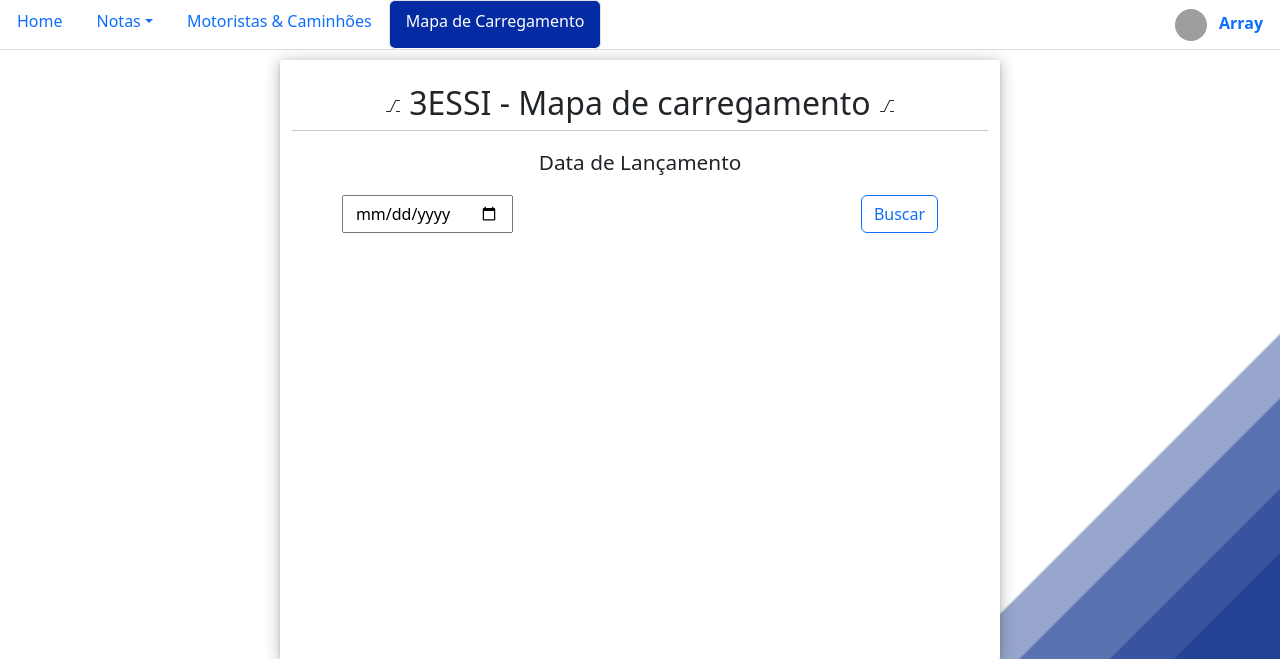
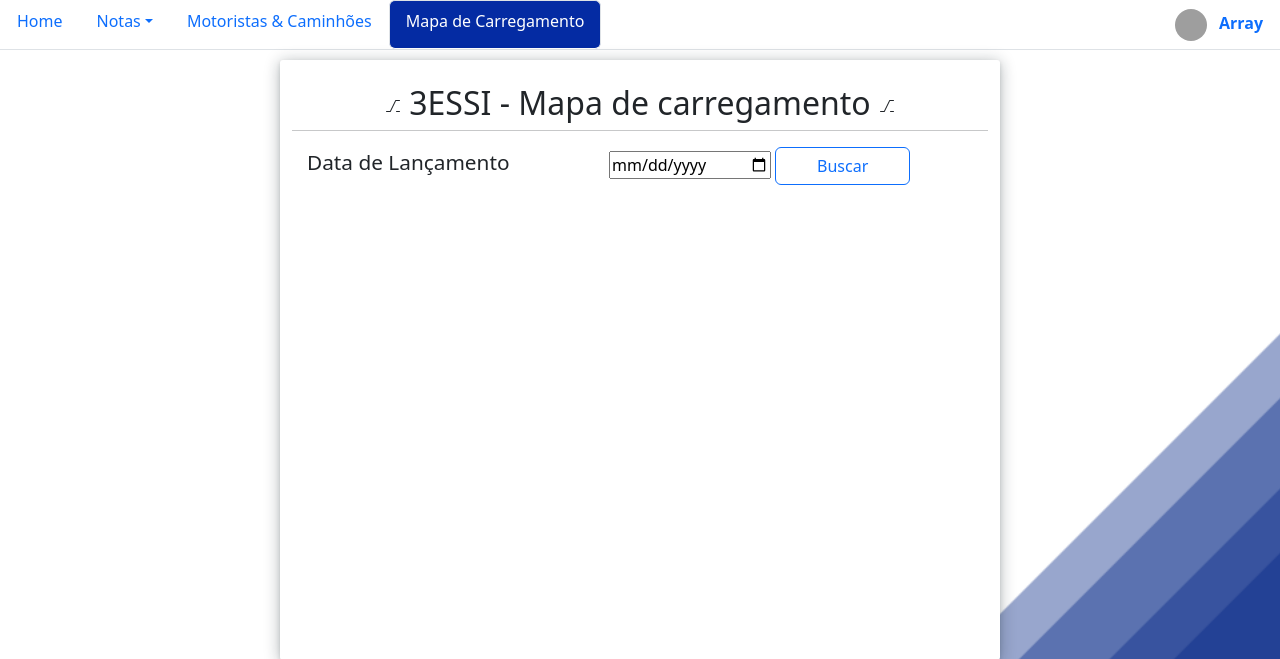
Before and after one commit to SLeess/Smart_Shipping_System-PHP-AJAX, a PHP site: page /_php/3ESSI_MAPA_CARREGAMENTO/view_get_products.php in a window 1280 px wide. Shown: the top 659 px of the page. Run offline with PHP 8.4, Linux system fonts and the light colour scheme; a user stored in the database is signed in; some libraries are stand-ins or nearby versions; grey boxes are pictures that could not be loaded.

Commit message:
Update - Mapa de carregamento

```diff
--- a/_php/3ESSI_MAPA_CARREGAMENTO/view_get_products.php
+++ b/_php/3ESSI_MAPA_CARREGAMENTO/view_get_products.php
@@ -29,13 +29,21 @@
 
         .dash{
             height: 100%;
-            width: 720px;
             min-height: 600px;
+            min-width: 516px;
             margin: 10px auto;
+            max-width: 980px;
             border-radius: 3px;
             box-shadow: rgba(14, 30, 37, 0.12) 0px 2px 4px 0px, rgba(14, 30, 37, 0.32) 0px 2px 16px 0px;
         }
 
+        .inicial{
+            width: 720px;
+        }
+        input,
+        button{
+            max-width: 180px;
+        }
         <?php echo "nav{
             background-color: #333;
             margin-bottom: 2em;
@@ -84,10 +92,12 @@
                     require_once("../elements/tituloProjetoMainSection.php");
                 ?>
             </div>
-            <p class="row justify-content-center" style="font-size: 1.3em;text-align: center;">Data de Lançamento</p>
-            <div class="row justify-content-center">
-                <input class="col-md-auto col-auto btn-outline-primary" type="date" id="dataLancamento">
-                <button class="col-md-auto col-auto offset-6 offset-md-6 btn btn-outline-primary" type="submit" id="btnBuscar">Buscar</button>
+            <div class="row">
+                <p class="col-6 col-md-4 p-0" style="margin-left: 15px; font-size: 1.3em;">Data de Lançamento</p>
+                <div id="col" class="offset-0 col-5 col-md-6 offset-md-1">
+                    <input class="col-md-6 col-auto btn-outline-primary" type="date" id="dataLancamento">
+                    <button class="col-md-5 col-auto btn btn-outline-primary" type="submit" id="btnBuscar">Buscar</button>
+                </div>
             </div>
             <div id="resultado"></div>
         </div>
--- a/_scriptjs/script_get_products.js
+++ b/_scriptjs/script_get_products.js
@@ -49,9 +49,7 @@ $(document).ready(() => {
                             confirm += "</tbody></table></div>";
                         }
                     }
-                    $("#dash").css({
-                        "width": "auto"
-                    });
+                    $("#dash").toggleClass("inicial");
 
                     $("#resultado").html(confirm.replace("undefined", ""));
                     idMonitoramentos.forEach(id => {
```
